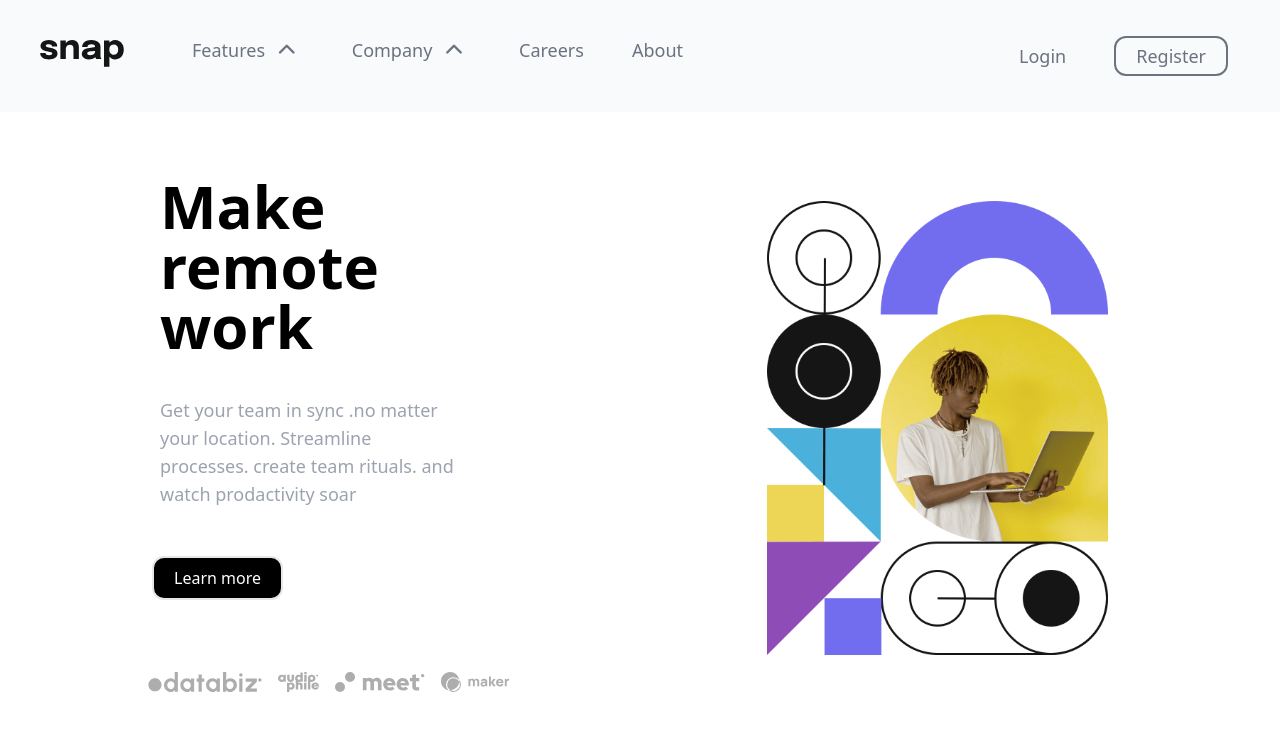
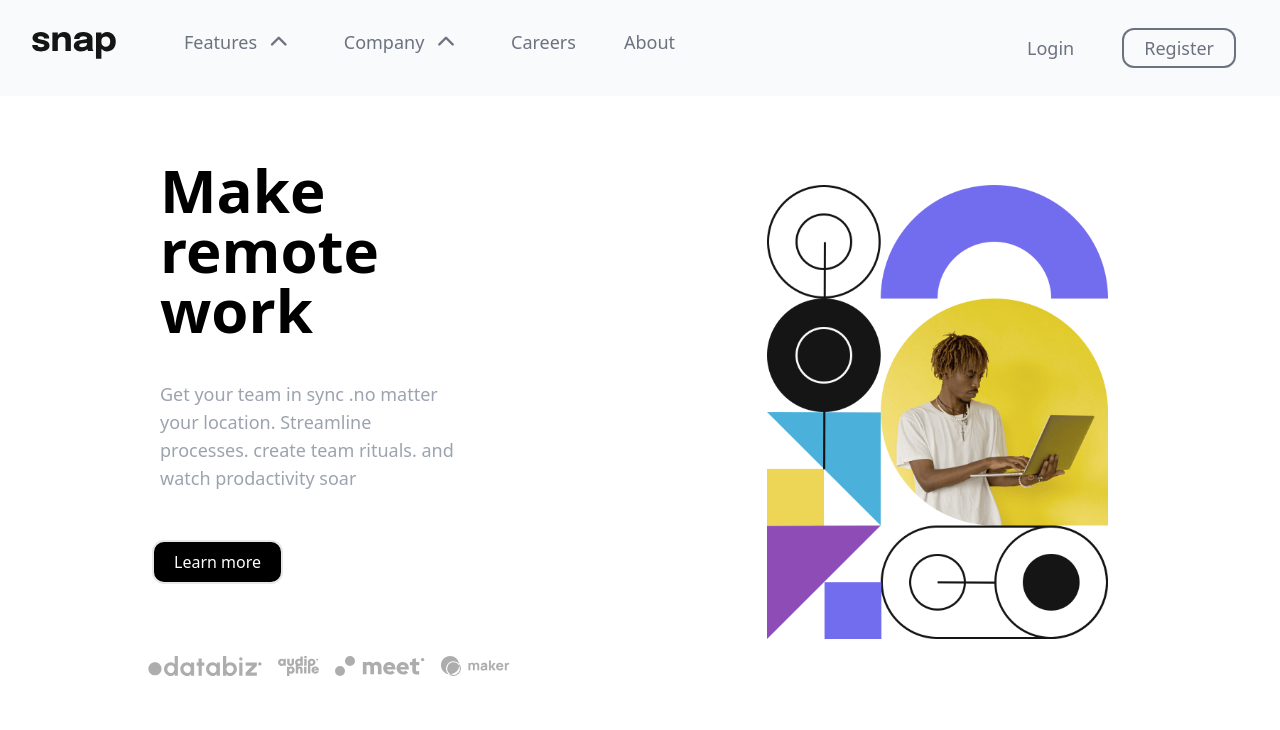
Before and after one commit to Mennapika/Intro-section-with-dropdown-navigation, a React (Create React App) app in the folder my-app/: page / in a window 1280 px wide. Shown: the top 730 px of the page. Built offline with nearby package versions, Linux system fonts and the light colour scheme.

Commit message:
edit navbar padding

```diff
--- a/my-app/src/Components/NavBar.jsx
+++ b/my-app/src/Components/NavBar.jsx
@@ -16,7 +16,7 @@ export const NavBar = () => {
  const handleClickC=()=> setClickedC(!clickedC);
  const closeMobileMenu=()=>setClicked(false);
   return (
-    <div className='flex flex-row  justify-between  max-w-full h-3/5   bg-gray-50 text-lg p-3'>
+    <div className='flex flex-row  justify-between  max-w-full h-1/5   bg-gray-50 text-lg p-1'>
         <div className='flex flex-row  justify-start'>
       <div className='m-5 p-2'>
          <img  src={logo} alt="logo"/>
```
